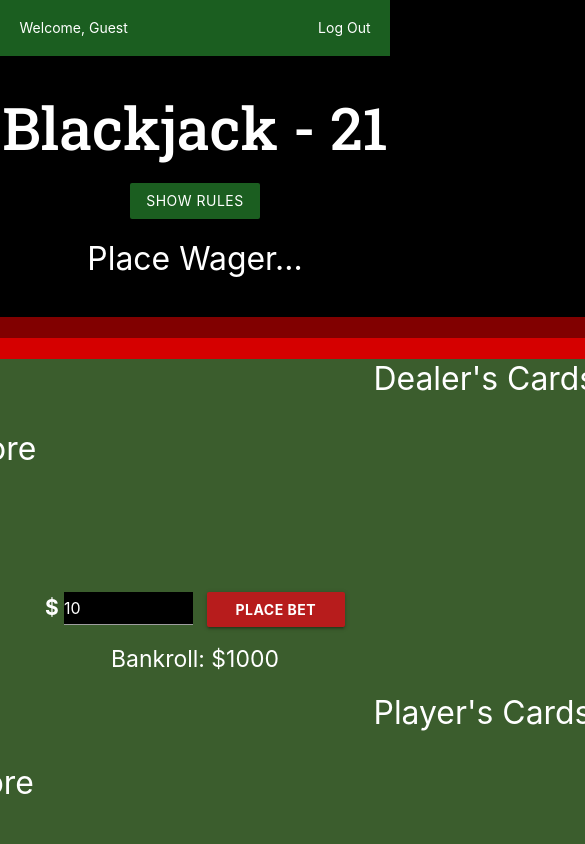
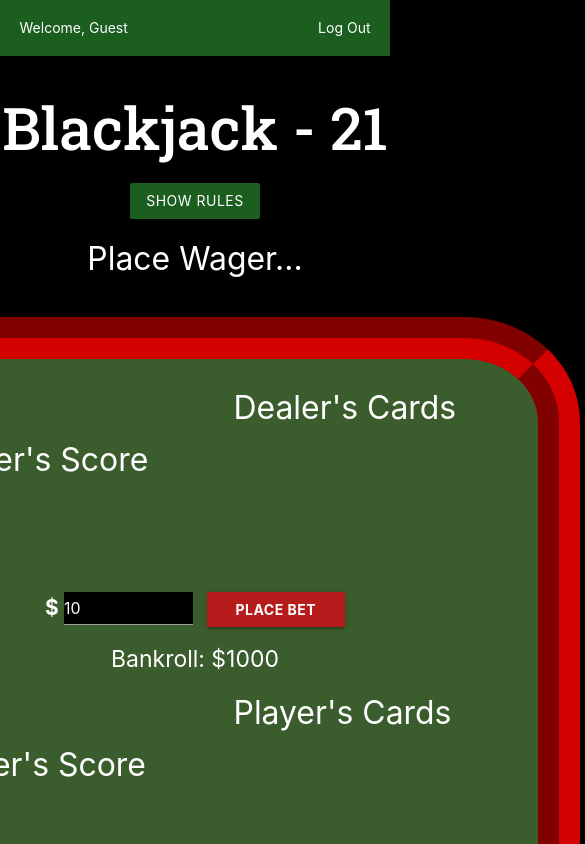
Before and after one commit to angrypirate33/mern-blackjack, a React (Create React App) app: page / in a window 390 px wide. Both pictures are taken after a click on the button "PLAY AS A GUEST". Shown: the top 844 px of the page, 585 px wide, since content can reach past the window. Built offline with nearby package versions, Linux system fonts and the light colour scheme.

Commit message:
Updates CSS for medium screens.  CSS complete for medium (tablet) screens.

```diff
--- a/src/components/DealerCards/DealerCards.jsx
+++ b/src/components/DealerCards/DealerCards.jsx
@@ -5,7 +5,7 @@ import './DealerCards.css'
 function DealerCards({ cards, dealerRevealed }) {
     return (
         <div className='DealerCards'>
-            <h4>Dealer's Cards</h4>
+            <h4 className='card-title'>Dealer's Cards</h4>
             {
                 cards.map((card, index) => {
                     const isFaceDown = index === 0 && !dealerRevealed
--- a/src/components/PlayerCards/PlayerCards.jsx
+++ b/src/components/PlayerCards/PlayerCards.jsx
@@ -5,7 +5,7 @@ import './PlayerCards.css'
 export default function PlayerCards({ cardClassName, cards }) {
     return (
         <div className='PlayerCards'>
-            <h4>Player's Cards</h4>
+            <h4 className='card-title'>Player's Cards</h4>
             {cards.map((card) => <Card key={card.id} card={card} cardClassName={card.face} />)}
         </div>
     )
--- a/src/components/Table/Table.css
+++ b/src/components/Table/Table.css
@@ -60,3 +60,61 @@
     max-width: 300px;
     margin: 0 auto;
 }
+
+@media only screen and (max-width: 1024px) {
+    .Table {
+        width: 55em;
+    }
+    .row {
+        display: flex;
+        align-items: center;
+        justify-content: center;
+        width: 100%
+    }
+
+    .Card {
+        transform: scale(1.35);
+    }
+
+    .card-title {
+        margin-bottom: 1em;
+    }
+
+    .DealerScore, .PlayerScore {
+        flex: 0 0 30%;
+        margin-left: 0;
+    }
+
+    .DealerCards, .PlayerCards {
+        flex: 0 0 70%;
+        margin-left: 2em;
+        min-height: 175px;
+    }
+
+    .DealerCards {
+    }
+
+    .DealerScore {
+
+    }
+
+    .PlayerCards {
+
+    }
+
+    .WagerInfo {
+        margin-top: .5em;
+
+    }
+
+    .PlayerActions {
+        margin-top: .5em;
+
+    }
+}
+
+@media only screen and (max-width: 767px) {
+    .Table {
+
+    }
+}
```
